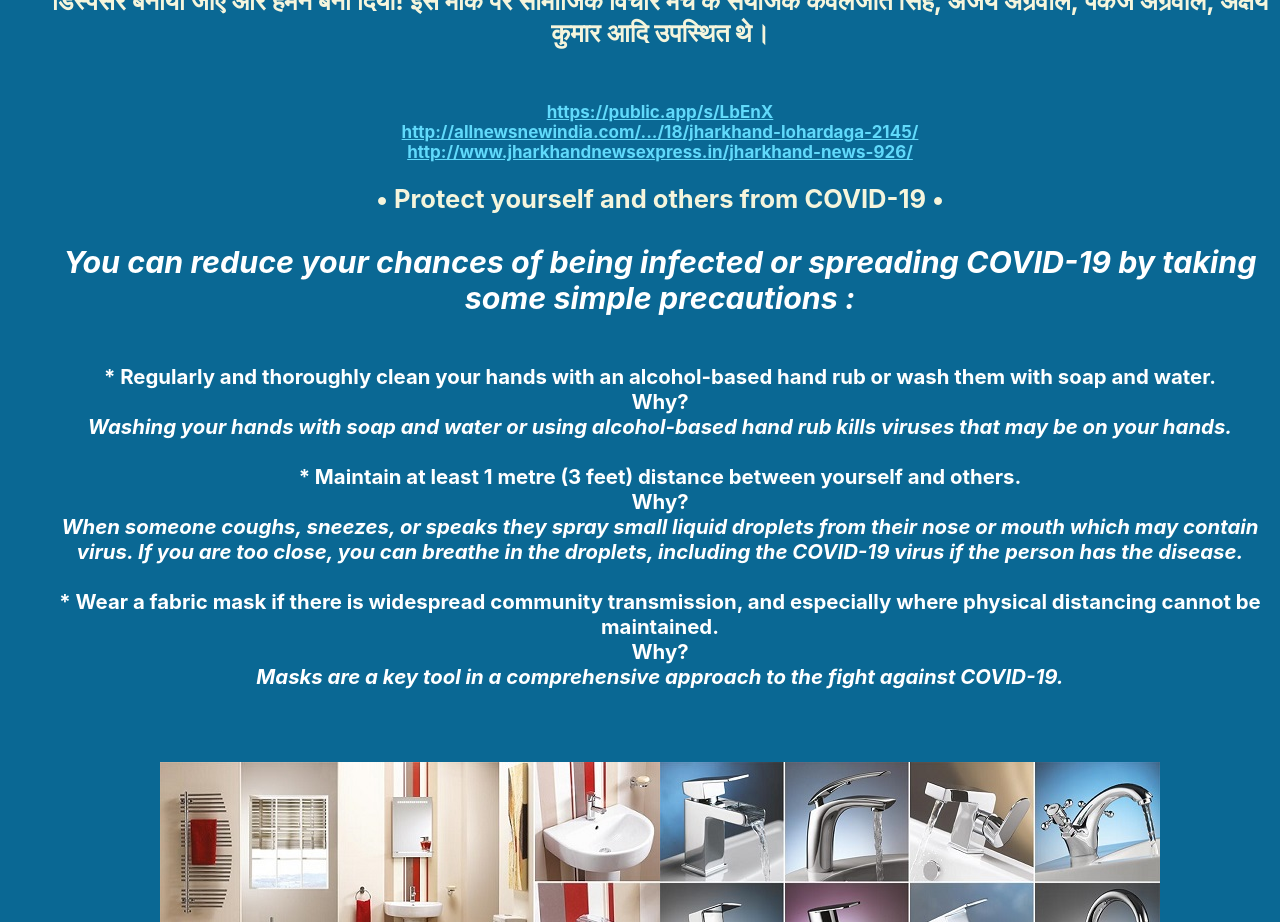
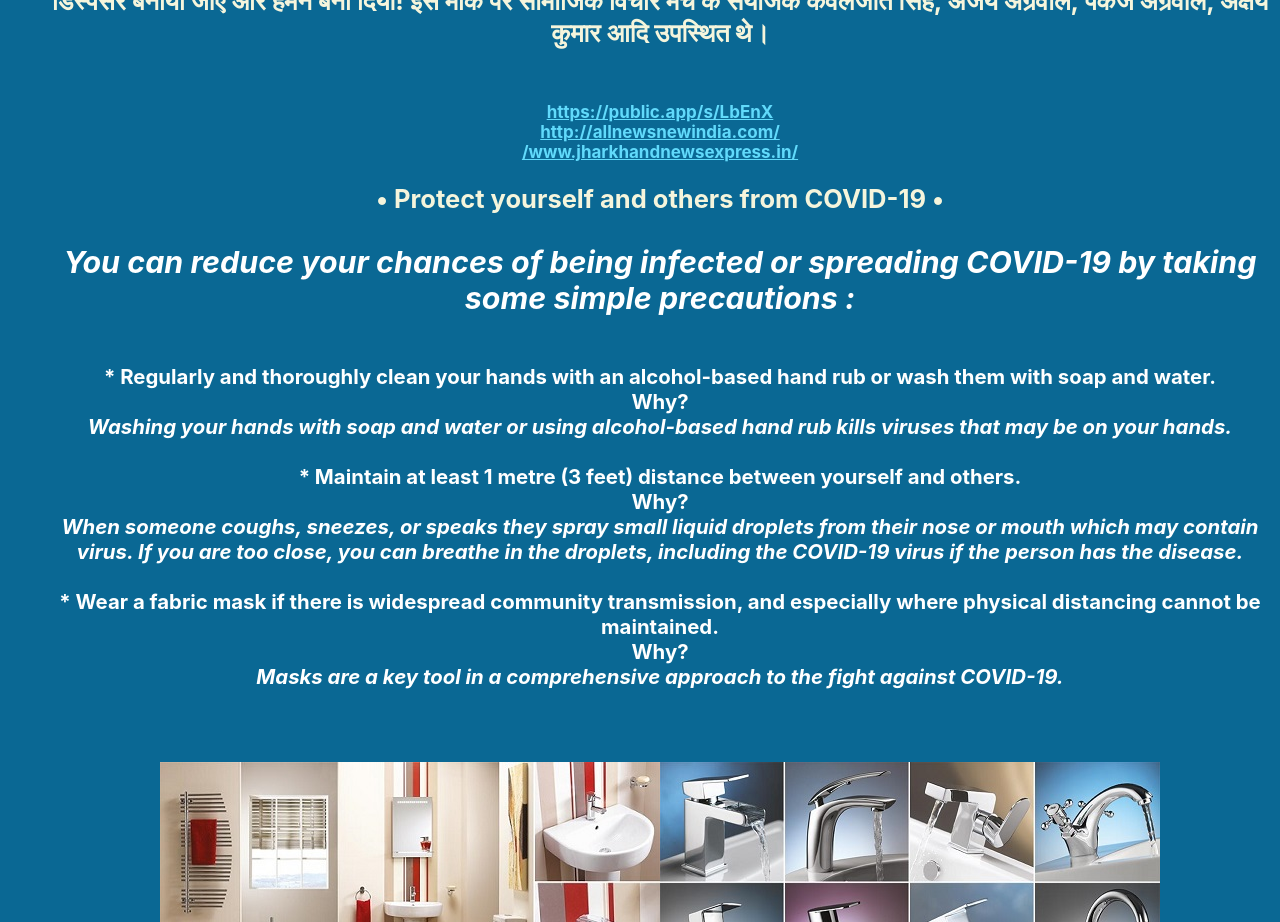
Before and after one commit to Aky006/akshay, a React (Create React App) app: page /covid in a window 1280 px wide. Shown: the part 840-1762 px from the top of the page. Built offline with nearby package versions, Linux system fonts and the light colour scheme.

Commit message:
Update covid.js

```diff
--- a/src/covid.js
+++ b/src/covid.js
@@ -31,7 +31,7 @@ function Covid () {
            target="_blank"
            rel="noopener noreferrer"
          >
-            http://allnewsnewindia.com/.../18/jharkhand-lohardaga-2145/
+            http://allnewsnewindia.com/
          </a><br />
          <a
            className="App-link"
@@ -39,7 +39,7 @@ function Covid () {
            target="_blank"
            rel="noopener noreferrer"
          >
-            http://www.jharkhandnewsexpress.in/jharkhand-news-926/
+           /www.jharkhandnewsexpress.in/
          </a>
 
 <br />
```
